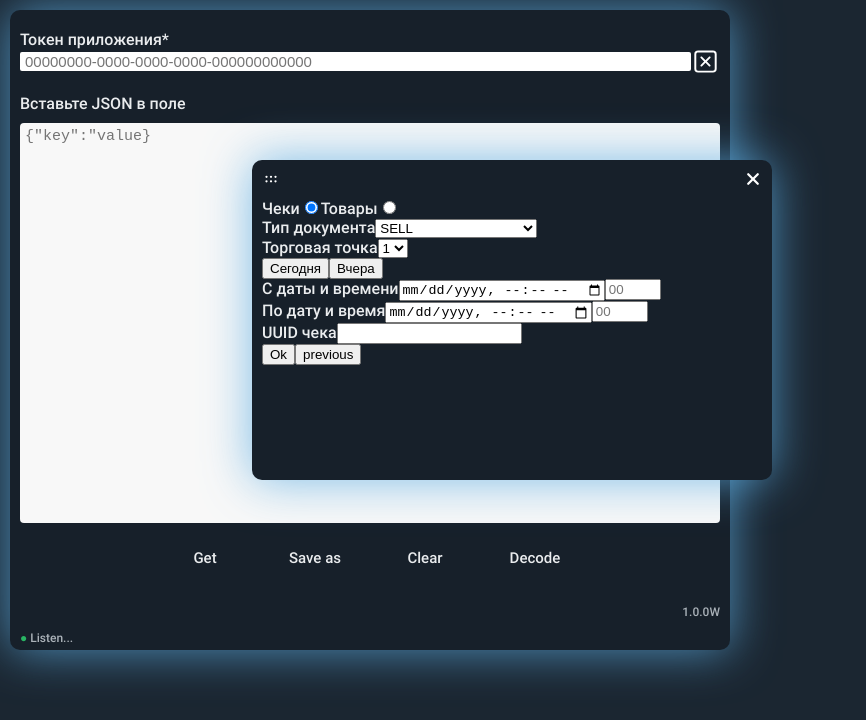
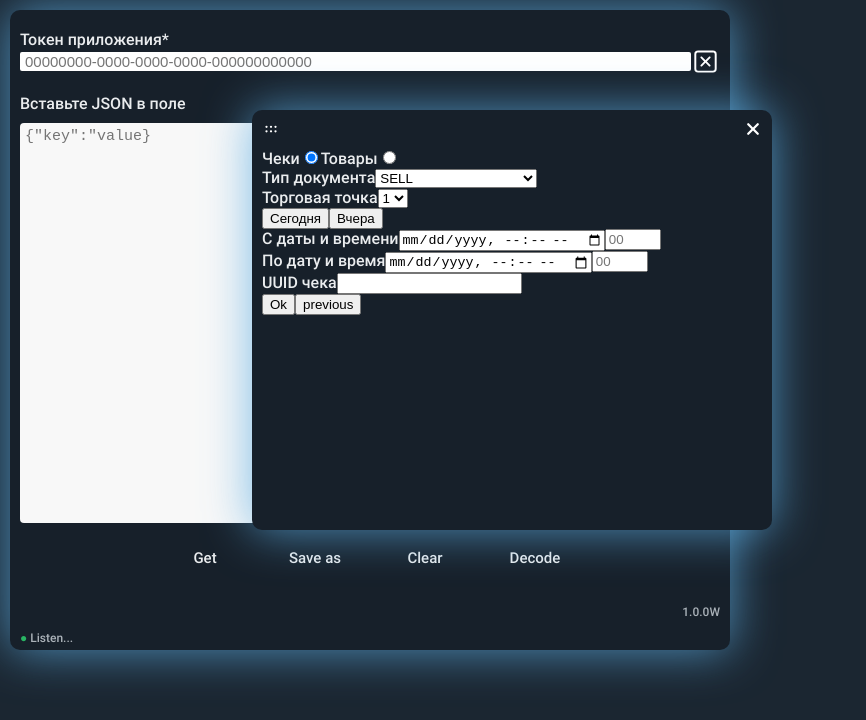
Before and after one commit to FirstEncounter3/GR3, a React app: page / in a window 1280 px wide. Both pictures are taken after a click on the button "Get". Shown: the top 720 px of the page, without its empty margins (0-866 px from the left). Built offline with nearby package versions, Linux system fonts and the light colour scheme.

Commit message:
fix typo, add style for all inputs and selectors on page

```diff
--- a/src/components/Modal/Modal.css
+++ b/src/components/Modal/Modal.css
@@ -3,14 +3,18 @@
     top: 50%;
     left: 50%;
     transform: translate(-50%, -50%);
-    width: 600px;
-    height: 300px;
+    width: 500px;
+    height: 400px;
     display: flex;
     flex-direction: column;
-    width: 500px;
     padding: 10px;
     box-shadow: 0 0 48px 0 rgba(93, 173, 226, 0.795);
     border-radius: 10px;
     background: #17202a;
     color: #eaecee;
 }
+
+.select-input {
+    margin: 5px 0 5px 0;
+    width: 99%;
+}
```
